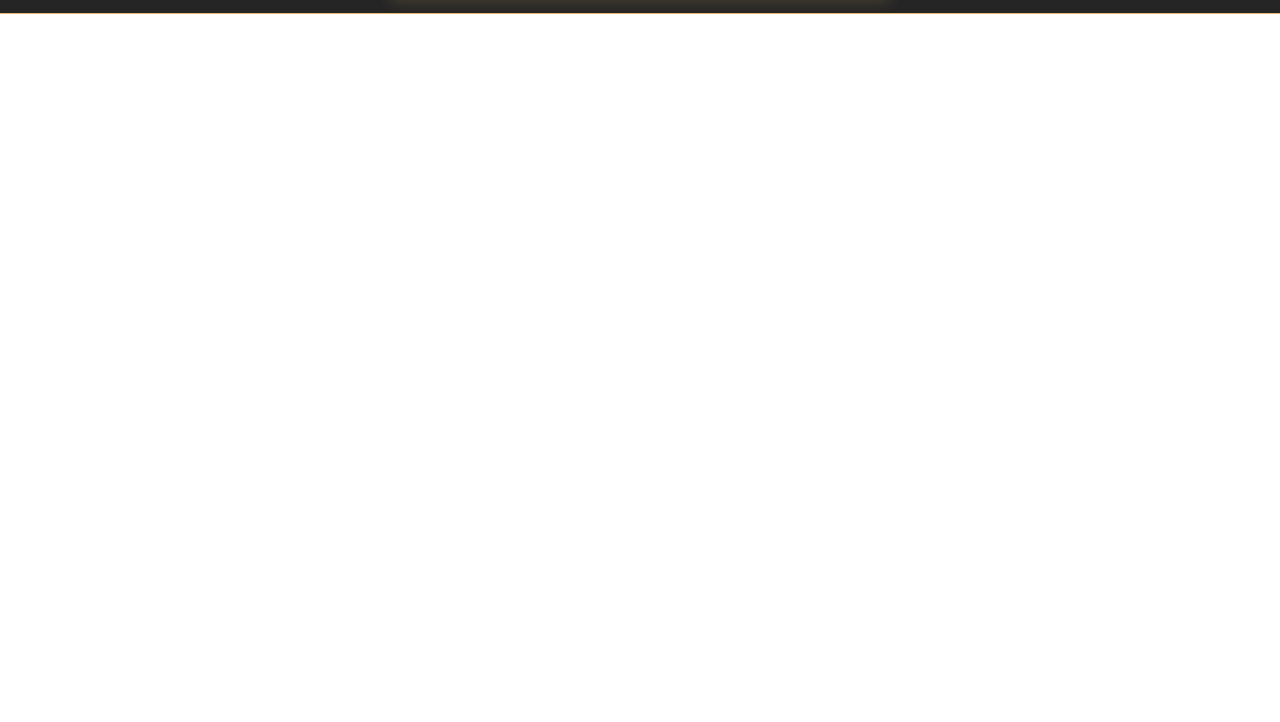
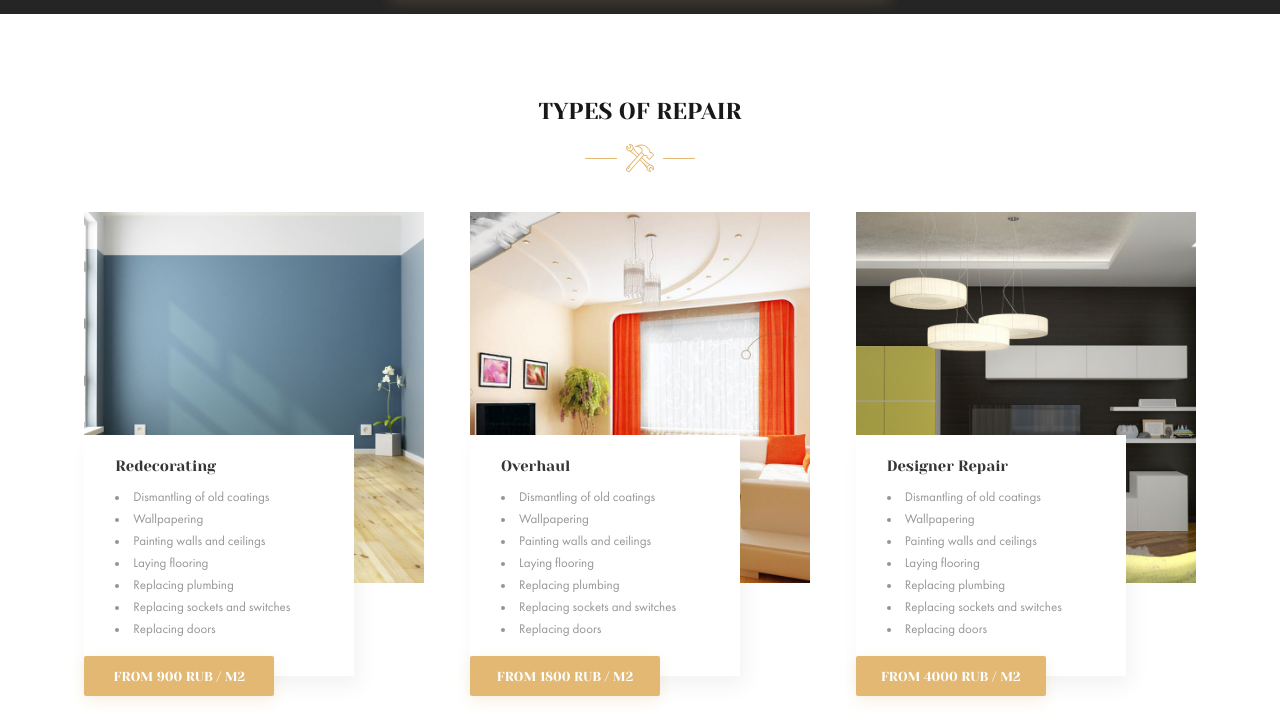
Before and after one commit to YauhenPachankou/repair-design-project, a website built with webpack: page src/template.html in a window 1280 px wide. Shown: the part 2078-2800 px from the top of the page. Built offline with nearby package versions, Linux system fonts and the light colour scheme.

Commit message:
feat: add repair-types section

```diff
--- /dev/null
+++ b/src/styles/components/_card.scss
@@ -0,0 +1,81 @@
+.card {
+  position: relative;
+
+  width: 340px;
+  min-height: 365px;
+
+  @media (min-width: $screen-desktop) {
+    width: 393px;
+    min-height: 421px;
+  }
+}
+
+.card__image {
+  width: 100%;
+  height: 100%;
+}
+
+.card__description {
+  position: absolute;
+  top: 223px;
+
+  width: 270px;
+  min-height: 241px;
+  padding-top: 21px;
+  padding-right: 41px;
+  padding-left: 31px;
+
+  box-shadow: 5px 10px 20px rgba(0, 0, 0, 0.05);
+  background-color: $bg-color--light;
+
+  h4 {
+    @include setFont($font-family--3, 15px, 21px, 400, left, none, $text-color--darken);
+
+    margin-bottom: 10px;
+  }
+
+  ul {
+    @include setFont($font-family--2, 13px, 22px, 400, left, none, $text-color--dark);
+
+    list-style: inside;
+    list-style-type: disc;
+  }
+
+  div {
+    @include centering();
+
+    position: absolute;
+    bottom: 0;
+    left: 0;
+
+    width: 190px;
+    min-height: 40px;
+
+    font-family: $font-family--3;
+    font-size: 15;
+    line-height: 21px;
+
+    transform: translateY(50%);
+
+    @media (min-width: $screen-desktop) {
+      width: 228px;
+      min-height: 54px;
+
+      font-size: 18;
+      line-height: 25px;
+    }
+  }
+
+  @media (min-width: $screen-desktop) {
+    top: 294px;
+    left: 50%;
+
+    width: 330px;
+    min-height: 286px;
+    padding-top: 21px;
+    padding-right: 41px;
+    padding-left: 31px;
+
+    transform: translateX(-50%);
+  }
+}
--- /dev/null
+++ b/src/styles/layout/_cards-list.scss
@@ -0,0 +1,18 @@
+.cards-list {
+  display: flex;
+  justify-content: space-around;
+  flex-wrap: wrap;
+  width: 100%;
+
+  @media (min-width: $screen-desktop) {
+    justify-content: space-between;
+  }
+}
+
+.cards-list__item {
+  margin-bottom: 178px;
+
+  @media (min-width: $screen-desktop) {
+    margin: 0;
+  }
+}
--- a/src/styles/layout/_control.scss
+++ b/src/styles/layout/_control.scss
@@ -6,7 +6,6 @@
   padding-left: 18 / 375 * 100%;
 
   background-color: $bg-color--dark;
-  border-bottom: 1px solid $text-color--main;
 
   @media (min-width: $screen-desktop) {
     position: absolute;
--- a/src/styles/layout/_repair-types.scss
+++ b/src/styles/layout/_repair-types.scss
@@ -1,10 +1,32 @@
 .repair-types {
   width: 100%;
   min-height: 2030px;
+  padding-top: 83px;
+  padding-right: 18 / 375 * 100%;
+  padding-left: 18 / 375 * 100%;
 
   background-color: $bg-color--light;
 
   @media (min-width: $screen-desktop) {
     min-height: 1485px;
+    padding-top: 775px;
+    padding-right: 100px;
+    padding-left: 104px;
   }
 }
+
+.repair-types__title {
+  margin-bottom: 17px;
+
+  @media (min-width: $screen-desktop) {
+    margin-bottom: 13px;
+  }
+}
+
+.repair-types__section-icon {
+  margin-bottom: 40px;
+
+  @media (min-width: $screen-desktop) {
+    margin-bottom: 31px;
+  }
+}
--- a/src/styles/main.scss
+++ b/src/styles/main.scss
@@ -15,6 +15,7 @@
 @import './components/section-icon';
 @import './components/section-description';
 @import './components/form';
+@import './components/card';
 
 @import './layout/home-header';
 @import './layout/nav';
@@ -23,3 +24,4 @@
 @import './layout/projects';
 @import './layout/control';
 @import './layout/repair-types';
+@import './layout/cards-list';
--- a/src/template.html
+++ b/src/template.html
@@ -51,14 +51,14 @@
         <a class="instagram" href="https://www.instagram.com" target="_blank">INSTAGRAM</a>
       </div>
       <button class="scroll-btn calculation__scroll-btn">
-        <p class="scroll-btn__text">Scroll down</p>
+        <span class="scroll-btn__text">Scroll down</span>
         <img class="scroll-btn__img" src="./assets/images/icon-scroll--down.svg" alt="Arrow down" width="29"
           height="29">
       </button>
     </section>
 
     <section class="projects">
-
+      <h2 aria-hidden="true">asd</h2>
     </section>
 
     <section class="control">
@@ -66,8 +66,7 @@
       <div class="section-icon control__section-icon">
         <img src="./assets/images/camera.svg" alt="Camera" width="32" height="28" />
       </div>
-      <iframe class="control__video" src="https://www.youtube.com/embed/mfPE0FDIk_w" frameborder="0"
-        allow="accelerometer; autoplay; encrypted-media; gyroscope; picture-in-picture" allowfullscreen></iframe>
+      <iframe class="control__video" src="https://www.youtube.com/embed/Gi5pCRt2Ns4" allow="accelerometer; autoplay; encrypted-media; gyroscope; picture-in-picture" allowfullscreen></iframe>
       <p class="section-description control__description">
         At each facility, a camera is installed that broadcasts the progress of work on the clock. At any time, you
         can go to our website and monitor the progress of work in your apartment. You can watch the live broadcast
@@ -75,16 +74,16 @@
       </p>
       <form class="form control__form" action="#">
         <label class="form__field">
-          <div>Name:</div>
-          <input class="form__input" type="text" placeholder="What is your name:">
+          <span>Name:</span>
+          <input class="form__input" type="text" placeholder="What is your name:" required>
         </label>
         <label class="form__field form__field--last">
-          <div>Number:</div>
-          <input class="form__input" type="tel" placeholder="Your phone number:">
+          <span>Number:</span>
+          <input class="form__input" type="tel" placeholder="Your phone number:" required>
         </label>
         <label class="form__checkbox">
           <input class="form__checkbox-input" type="checkbox" checked>
-          <div class="form__custom-checkbox"></div>
+          <span class="form__custom-checkbox"></span>
           <span>I agree to the processing of personal data</span>
         </label>
         <button class="btn form__submit control__submit-btn" type="submit">SUMBIT</button>
@@ -92,7 +91,62 @@
     </section>
 
     <section class="repair-types">
+      <h3 class="section-title section-title--dark repair-types__title">TYPES OF REPAIR</h3>
+      <div class="section-icon repair-types__section-icon">
+        <img src="./assets/images/tools.svg" alt="Tools" width="28" height="28" />
+      </div>
+      <ul class="cards-list repair-types__cards-list">
+        <li class="cards-list__item card">
+          <img class="card__image" src="./assets/images/redecorating.jpg" alt="Redecorating">
+          <section class="card__description">
+            <h4>Redecorating</h4>
+            <ul>
+              <li>Dismantling of old coatings</li>
+              <li>Wallpapering</li>
+              <li>Painting walls and ceilings</li>
+              <li>Laying flooring</li>
+              <li>Replacing plumbing</li>
+              <li>Replacing sockets and switches</li>
+              <li>Replacing doors</li>
+            </ul>
+            <div class="btn">from 900 rub / m2</div>
+          </section>
+        </li>
 
+        <li class="cards-list__item card">
+          <img class="card__image" src="./assets/images/overhaul.jpg" alt="Redecorating">
+          <section class="card__description">
+            <h4>Overhaul</h4>
+            <ul>
+              <li>Dismantling of old coatings</li>
+              <li>Wallpapering</li>
+              <li>Painting walls and ceilings</li>
+              <li>Laying flooring</li>
+              <li>Replacing plumbing</li>
+              <li>Replacing sockets and switches</li>
+              <li>Replacing doors</li>
+            </ul>
+            <div class="btn">from 1800 rub / m2</div>
+          </section>
+        </li>
+
+        <li class="cards-list__item card">
+          <img class="card__image" src="./assets/images/designer-repair.jpg" alt="Redecorating">
+          <section class="card__description">
+            <h4>Designer Repair</h4>
+            <ul>
+              <li>Dismantling of old coatings</li>
+              <li>Wallpapering</li>
+              <li>Painting walls and ceilings</li>
+              <li>Laying flooring</li>
+              <li>Replacing plumbing</li>
+              <li>Replacing sockets and switches</li>
+              <li>Replacing doors</li>
+            </ul>
+            <div class="btn">from 4000 rub / m2</div>
+          </section>
+        </li>
+      </ul>
     </section>
   </main>
 </body>
```
Also changed, not shown: src/assets/images/designer-repair.jpg (added), src/assets/images/overhaul.jpg (added), src/assets/images/redecorating.jpg (added), src/assets/images/tools.svg (added).
